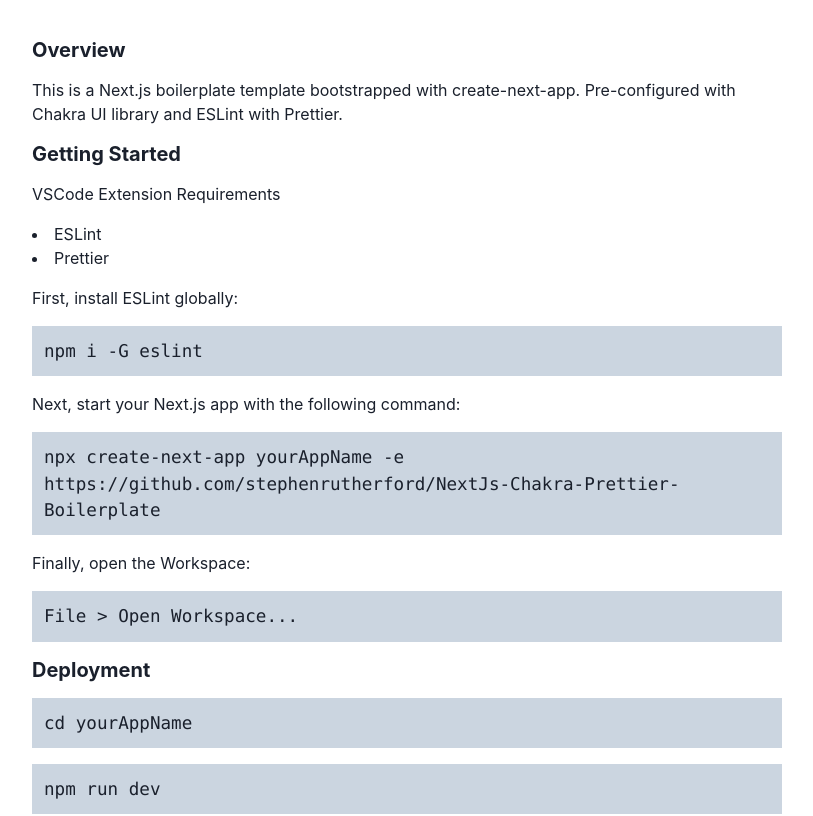
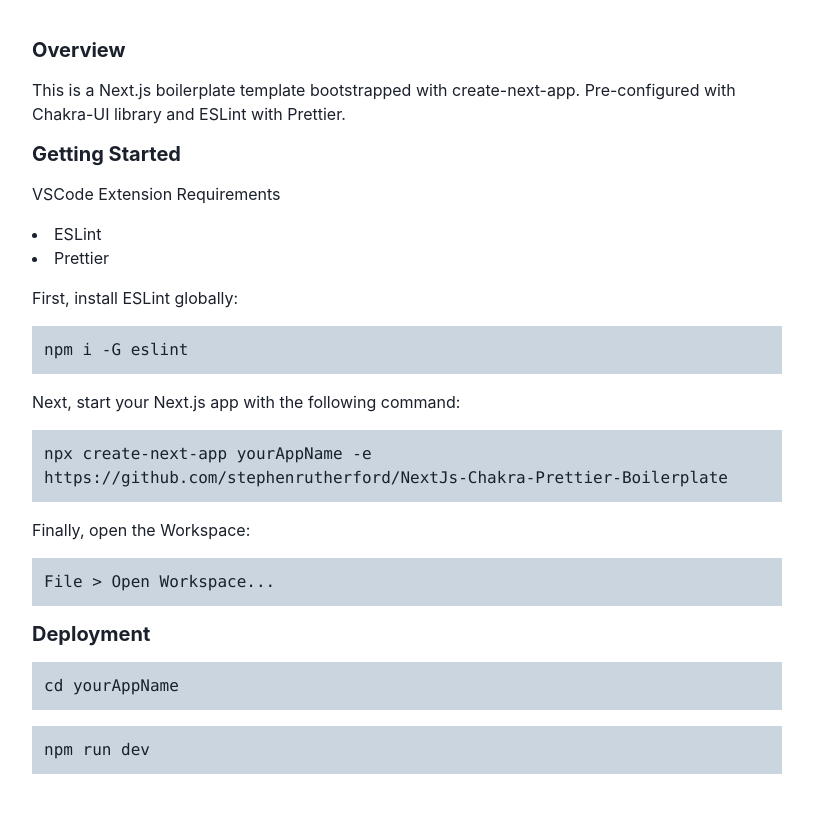
Before and after one commit to stephenrutherford/portfolio_v2, a Next.js app: page /boilerplate in a window 1280 px wide. Shown: the part 640-1456 px from the top of the page, without its empty margins (233-1046 px from the left). Built offline with nearby package versions, Linux system fonts and the light colour scheme.

Commit message:
code style fixing

```diff
--- a/components/Boilerplate.js
+++ b/components/Boilerplate.js
@@ -48,9 +48,16 @@
 			<VStack mt={10} spacing={4} alignItems='left'>
 				<Heading size='md'>Overview</Heading>
 				<Text>
-					This is a Next.js boilerplate template bootstrapped with
-					create-next-app. Pre-configured with Chakra UI library and ESLint with
-					Prettier.
+					This is a{" "}
+					<Link href='https://nextjs.org/' isExternal>
+						Next.js
+					</Link>{" "}
+					boilerplate template bootstrapped with create-next-app. Pre-configured
+					with{" "}
+					<Link href='https://chakra-ui.com/' isExternal>
+						Chakra-UI
+					</Link>{" "}
+					library and ESLint with Prettier.
 				</Text>
 				<Heading size='md'>Getting Started</Heading>
 
@@ -62,6 +69,7 @@
 				<Text>First, install ESLint globally:</Text>
 				<Flex bgColor={colorMode === "light" ? "gray.300" : "gray.700"}>
 					<Text
+						as='samp'
 						className={styles.code}
 						Color={colorMode === "light" ? "gray.700" : "gray.300"}
 					>
@@ -71,6 +79,7 @@
 				<Text>Next, start your Next.js app with the following command:</Text>
 				<Flex bgColor={colorMode === "light" ? "gray.300" : "gray.700"}>
 					<Text
+						as='samp'
 						className={styles.code}
 						Color={colorMode === "light" ? "gray.700" : "gray.300"}
 					>
@@ -81,6 +90,7 @@
 				<Text>Finally, open the Workspace:</Text>
 				<Flex bgColor={colorMode === "light" ? "gray.300" : "gray.700"}>
 					<Text
+						as='samp'
 						className={styles.code}
 						Color={colorMode === "light" ? "gray.700" : "gray.300"}
 					>
@@ -91,6 +101,7 @@
 				<Heading size='md'>Deployment</Heading>
 				<Flex bgColor={colorMode === "light" ? "gray.300" : "gray.700"}>
 					<Text
+						as='samp'
 						className={styles.code}
 						Color={colorMode === "light" ? "gray.700" : "gray.300"}
 					>
@@ -99,6 +110,7 @@
 				</Flex>
 				<Flex bgColor={colorMode === "light" ? "gray.300" : "gray.700"}>
 					<Text
+						as='samp'
 						className={styles.code}
 						Color={colorMode === "light" ? "gray.700" : "gray.300"}
 					>
--- a/styles/Home.module.css
+++ b/styles/Home.module.css
@@ -57,9 +57,9 @@
 .code {
   border-radius: 5px;
   padding: 0.75rem;
-  font-size: 1.1rem;
+  /* font-size: 1.1rem;
   font-family: Menlo, Monaco, Lucida Console, Liberation Mono, DejaVu Sans Mono,
-    Bitstream Vera Sans Mono, Courier New, monospace;
+    Bitstream Vera Sans Mono, Courier New, monospace; */
 }
 
 /*Vertical Flip*/
```
